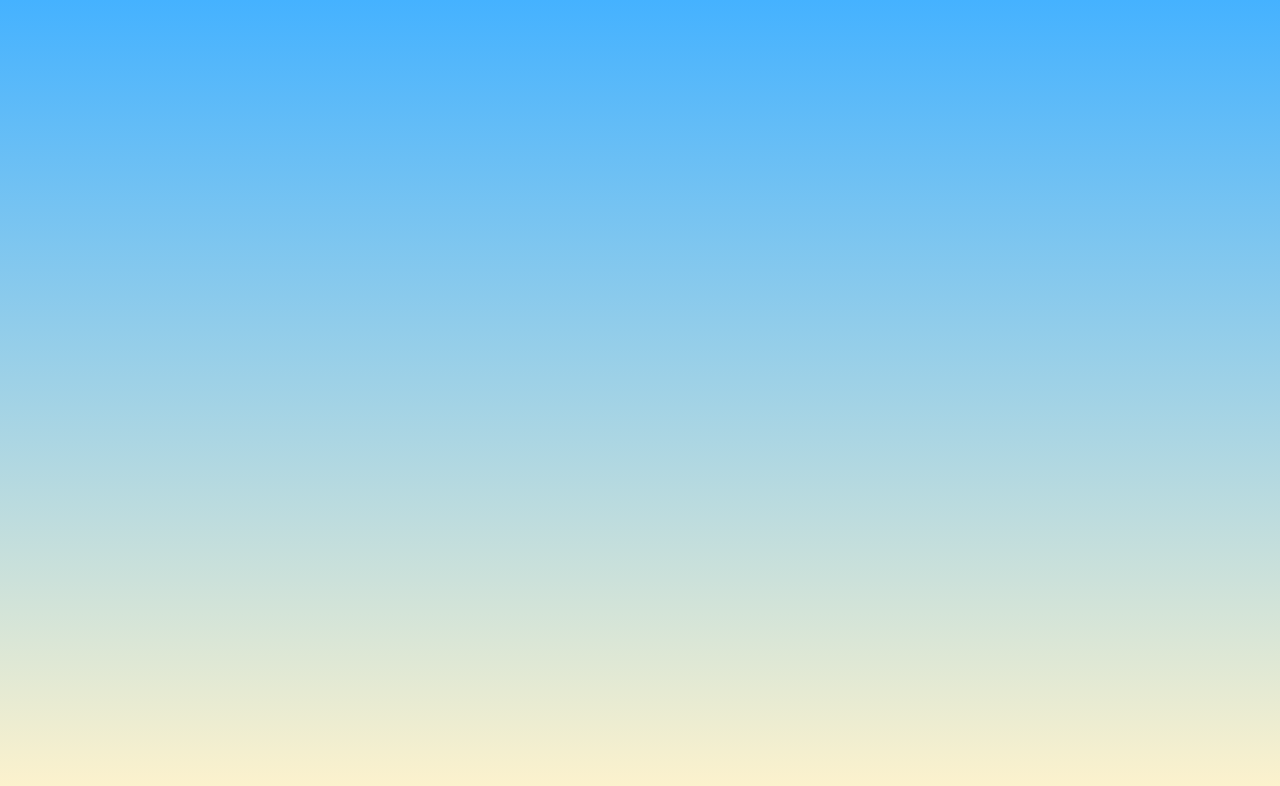
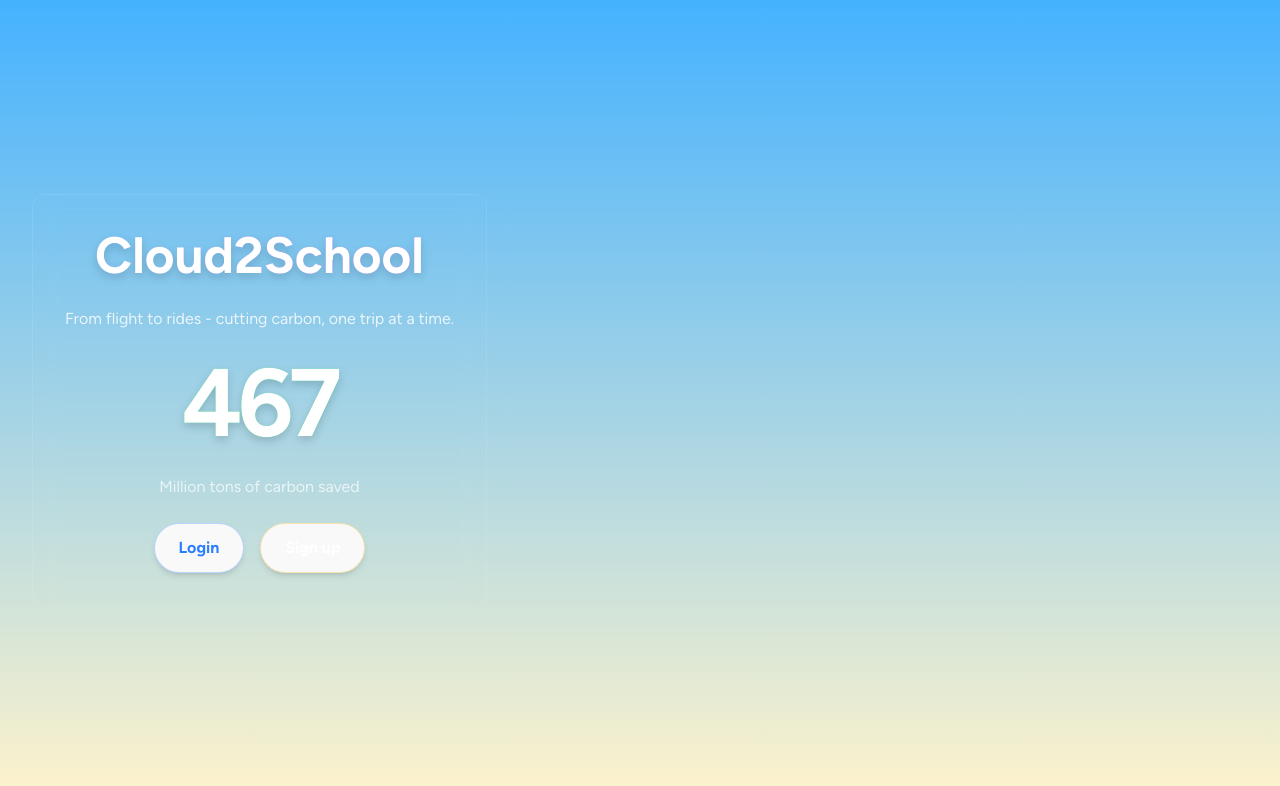
Before and after one commit to susiekim101/la-hacks-25, a React (Vite) app in the folder frontend/: page / in a window 1280 px wide. Shown: the top 786 px of the page. Built offline with nearby package versions, Linux system fonts and the light colour scheme; the HTML template or start-up script is replaced by a standard one.

Commit message:
Fix: Resolved classnames import error

```diff
--- a/frontend/src/pages/opening.tsx
+++ b/frontend/src/pages/opening.tsx
@@ -1,8 +1,87 @@
+import classNames from 'classnames';
+const cn = classNames;
+
 function Opening() {
-    return (
-        <>
-        </>
-    )
+  return (
+    <div
+      className={cn(
+        'min-h-screen flex flex-col items-center justify-center',
+        'p-4 sm:p-8'
+      )}
+    >
+      <div
+        className={cn(
+          'w-full max-w-2xl text-center space-y-6',
+          'bg-transparent',
+          'backdrop-blur-md',
+          'py-8 px-4 sm:px-8 rounded-xl',
+          'border border-white/10',
+          'box-shadow-lg'
+        )}
+      >
+        <h1
+          className={cn(
+            'text-4xl sm:text-6xl font-bold',
+            'text-white',
+            'drop-shadow-lg',
+            'bg-gradient-to-r from-blue-400 to-purple-500 text-transparent bg-clip-text', // Added gradient
+          )}
+        >
+          Cloud2School
+        </h1>
+        <p
+          className={cn(
+            'text-sm sm:text-base',
+            'text-white',
+            'opacity-80',
+            'text-gray-200'
+          )}
+        >
+          From flight to rides - cutting carbon, one trip at a time.
+        </p>
+        <div
+          className={cn(
+            'text-6xl sm:text-8xl font-semibold',
+            'text-white',
+            'tracking-tighter',
+            'drop-shadow-lg',
+             'bg-gradient-to-r from-green-400 to-emerald-500 text-transparent bg-clip-text', // Added gradient
+          )}
+        >
+          467
+        </div>
+        <p className="text-white text-sm sm:text-base opacity-70">
+          Million tons of carbon saved
+        </p>
+        <div className="flex flex-col sm:flex-row justify-center gap-4">
+          <button
+            className={cn(
+              'bg-white text-blue-500',
+              'hover:bg-gray-100 hover:scale-105',
+              'px-6 py-3 rounded-full',
+              'font-semibold shadow-md',
+              'transition-colors duration-300',
+              'border border-blue-500/30'
+            )}
+          >
+            Login
+          </button>
+          <button
+            className={cn(
+              'bg-yellow-500 text-white',
+              'hover:bg-yellow-600 hover:scale-105',
+              'px-6 py-3 rounded-full',
+              'font-semibold shadow-md',
+              'transition-colors duration-300',
+              'border border-yellow-500/30'
+            )}
+          >
+            Sign up
+          </button>
+        </div>
+      </div>
+    </div>
+  );
 }
 
-export default Opening
+export default Opening;
```
